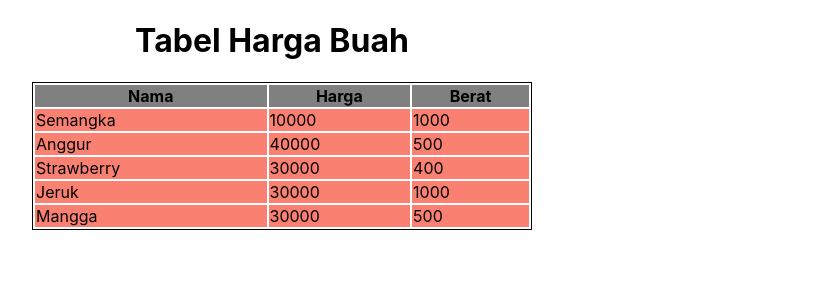
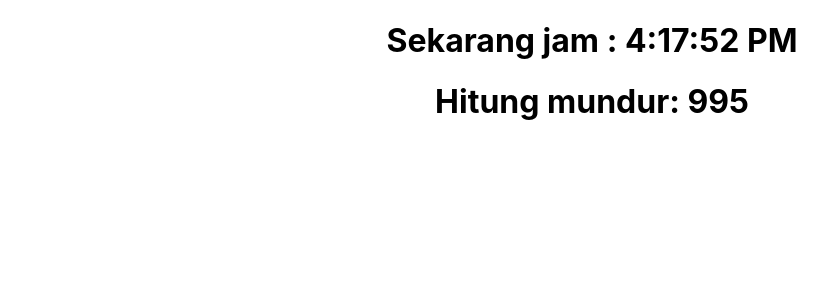
Before and after one commit to harry7naga/sanbercode-reactjs-0820-2, a React (Create React App) app: page / in a window 1280 px wide. Shown: the top 300 px of the page, without its empty margins (48-875 px from the left). Built offline with nearby package versions, Linux system fonts and the light colour scheme.

Commit message:
Update Tugas 11

```diff
--- a/src/App.js
+++ b/src/App.js
@@ -1,14 +1,17 @@
 import React from 'react';
 import logo from './logo.svg';
 import './App.css';
-import Tugas10 from './Tugas-10/Tugas10';
+import Timer from './Tugas-11/Timer';
+import Tugas11 from './Tugas-11/Tugas-11';
 
 
 
 function App() {
   return (
     <div>
-      <Tugas10 />
+      <Tugas11 />
+
+      <Timer />
     </div>
   );
 }
--- /dev/null
+++ b/src/Tugas-11/Timer.js
@@ -0,0 +1,43 @@
+import React from 'react';
+
+class Timer extends React.Component {
+    constructor(props) {
+        super(props)
+        this.state = {
+            time: 1000
+        }
+    }
+
+    componentDidMount() {
+        if (this.props.start !== undefined) {
+            this.setState({ time: this.props.start })
+        }
+        this.timerID = setInterval(
+            () => this.tick(),
+            1000
+        );
+    }
+
+    componentWillUnmount() {
+        clearInterval(this.timerID);
+    }
+
+    tick() {
+        this.setState({
+            time: this.state.time - 1
+        });
+    }
+
+
+    render() {
+        return (
+            <>
+                <h1 style={{ textAlign: "center" }}>
+                    Hitung mundur: {this.state.time}
+                </h1>
+            </>
+        )
+    }
+}
+
+export default Timer;
--- /dev/null
+++ b/src/Tugas-11/Tugas-11.js
@@ -0,0 +1,32 @@
+import React from 'react'
+class Tugas11 extends React.Component {
+    constructor() {
+        super()
+        this.state = {
+            time: new Date()
+        }
+    }
+
+    currentTime() {
+        this.setState({
+            time: new Date()
+        })
+    }
+
+    componentDidMount() {
+        setInterval(() => this.currentTime(), 1000);
+    }
+
+    render() {
+        return (
+            <>
+                <h1 style={{ textAlign: "center" }}>
+                    Sekarang jam : {this.state.time.toLocaleTimeString()}
+                </h1>
+            </>
+        )
+    }
+
+}
+
+export default Tugas11
```
